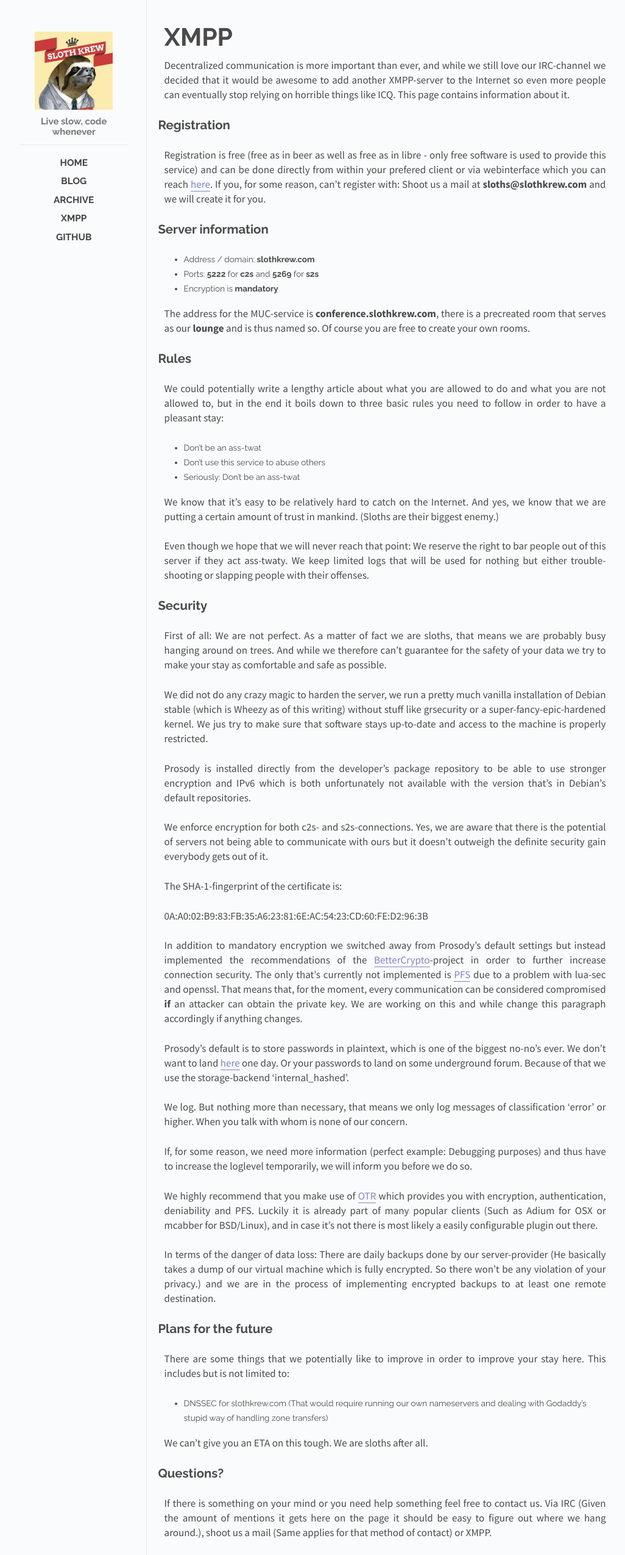
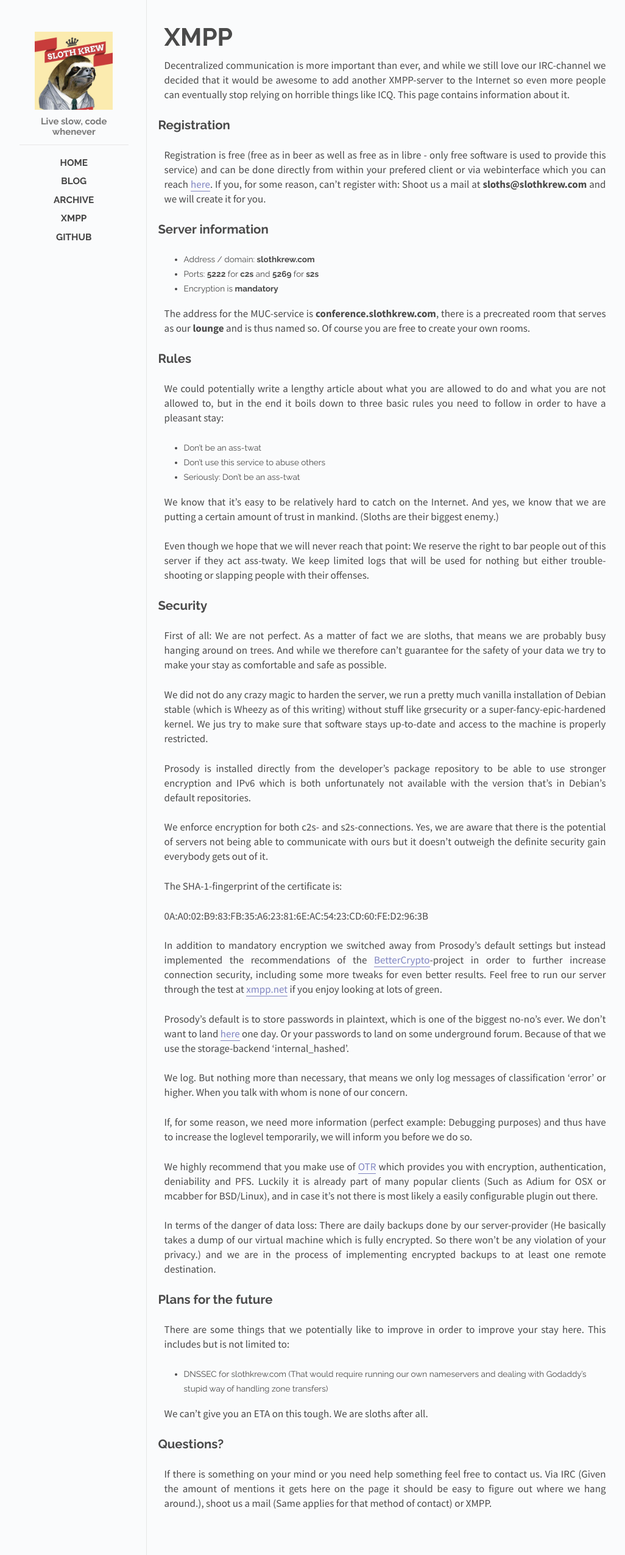
Before and after one commit to Slothkrew/slothkrew.com, a Jekyll site: the page built from xmpp.md, in a window 1280 px wide. Shown: the whole page at 61% size, without its empty margins (118-1144 px from the left). Built offline with Jekyll 4.4.1, drawn with Linux system fonts in a browser that asks for light colours; comment, search, counter and statistics services are not loaded.

Commit message:
Fixed PFS. Fixed registration link

```diff
--- a/xmpp.md
+++ b/xmpp.md
@@ -12,7 +12,7 @@ Registration
 Registration is free (free as in beer as well as free as in libre - only free
 software is used to provide this service) and can be done directly from within
 your prefered client or via webinterface which you can reach
-[here](https://slothkrew.com/register). If you, for some reason, can't register
+[here](https://slothkrew.com:5281/register_web). If you, for some reason, can't register
 with: Shoot us a mail at **sloths@slothkrew.com** and we will create it for
 you.
 
@@ -73,12 +73,9 @@ The SHA-1-fingerprint of the certificate is:
 In addition to mandatory encryption we switched away from Prosody's default
 settings but instead implemented the recommendations of the
 [BetterCrypto](https://bettercrypto.org)-project in order to further increase
-connection security. The only that's currently not implemented is
-[PFS](https://en.wikipedia.org/wiki/Forward_secrecy) due to a problem with
-lua-sec and openssl. That means that, for the moment, every communication can
-be considered compromised **if** an attacker can obtain the private key. We are
-working on this and while change this paragraph accordingly if anything
-changes.
+connection security, including some more tweaks for even better results. Feel
+free to run our server through the test at [xmpp.net](https://xmpp.net/) if you
+enjoy looking at lots of green.
 
 Prosody's default is to store passwords in plaintext, which is one of the
 biggest no-no's ever. We don't want to land
```
